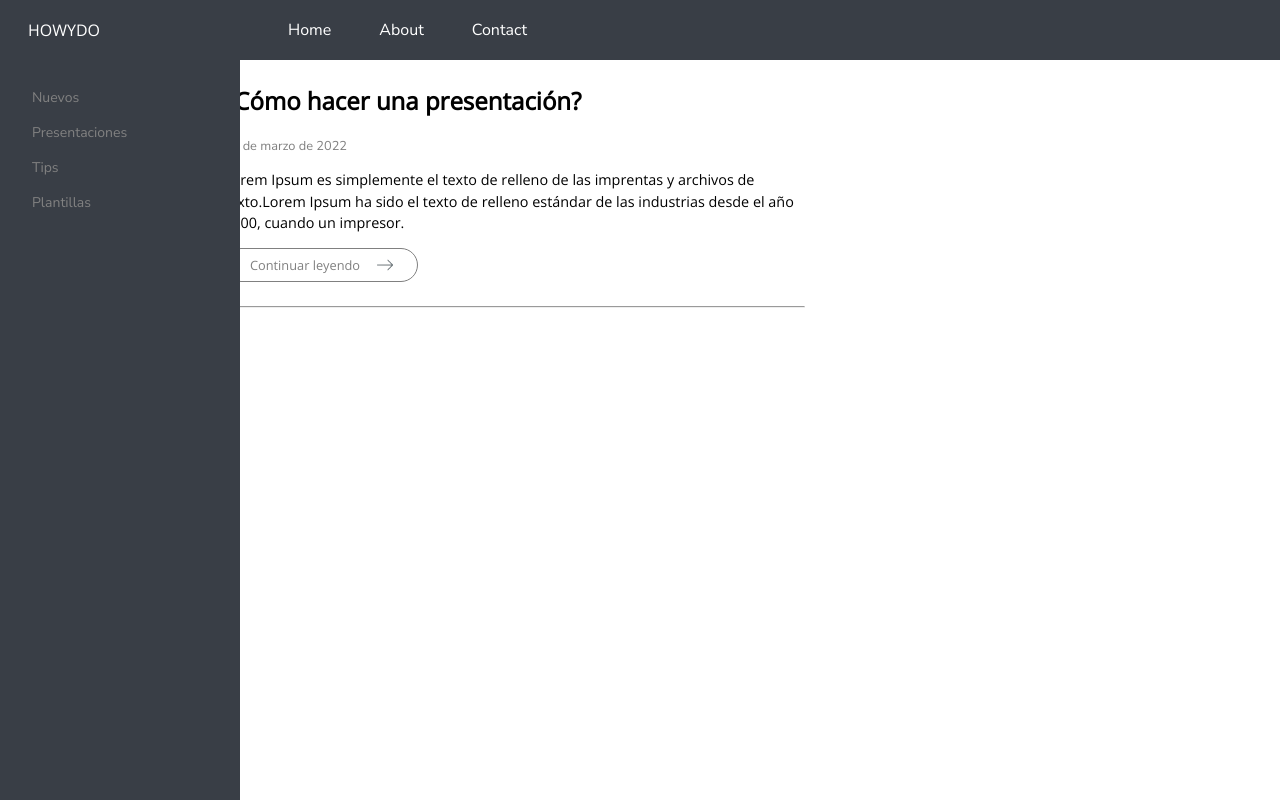
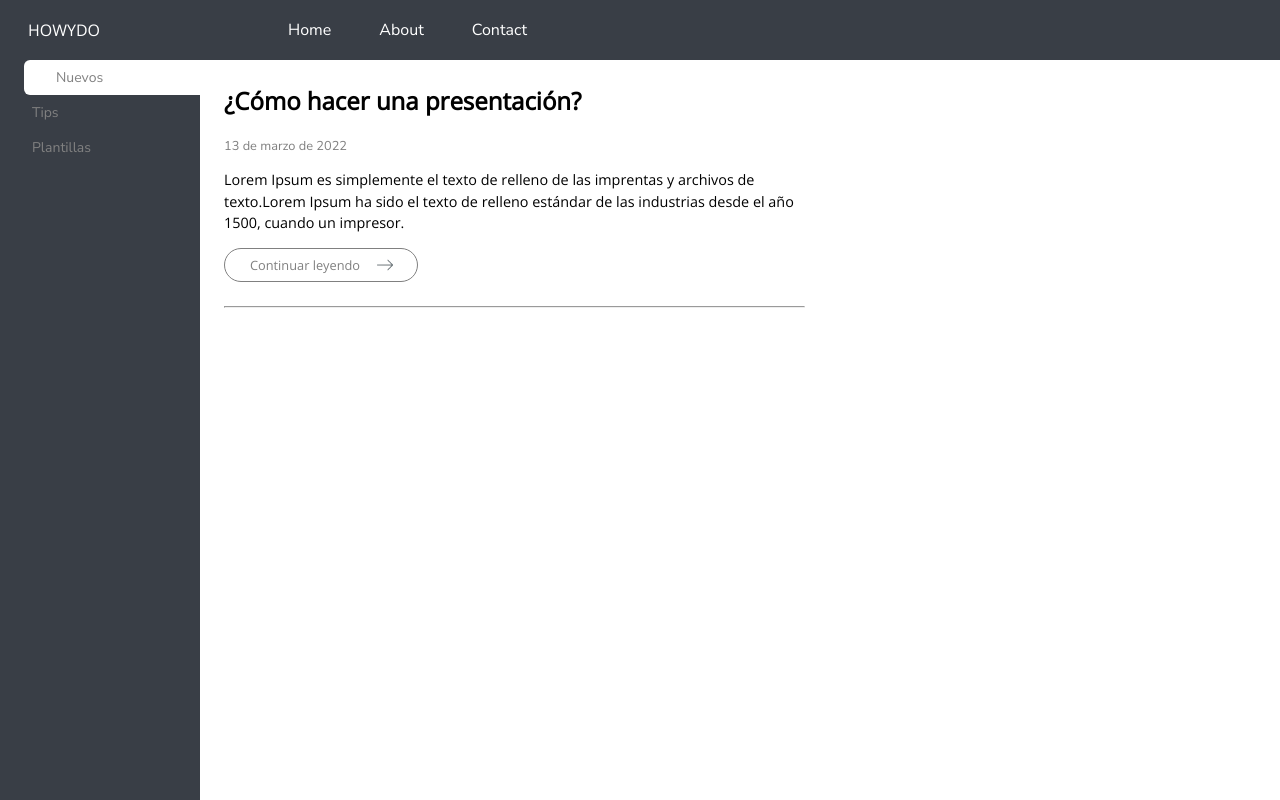
Before and after one commit to lenoryv/howydo, a Next.js app: page /new in a window 1280 px wide. Built offline with nearby package versions, Linux system fonts and the light colour scheme.

Commit message:
Add styles in Sidenav

```diff
--- a/components/Sidenav/Sidenav.module.css
+++ b/components/Sidenav/Sidenav.module.css
@@ -1,13 +1,21 @@
 .sidenav {
     height: 100%;
-    width: 240px;
+    width: 200px;
     position: fixed;
     top: 0;
     left: 0;
     background-color: #393E46;
     overflow-x: hidden;
     transition: 0.5s;
-    padding-top: 80px;
+    padding-top: 60px;
+}
+
+.active {
+    background-color: white;
+    color: #393E46;
+    margin-left: 24px;
+    border-top-left-radius: 6px;
+    border-bottom-left-radius: 6px;
 }
 
 .sidenav a {
--- a/components/Sidenav/Sidenav.tsx
+++ b/components/Sidenav/Sidenav.tsx
@@ -5,9 +5,12 @@ function Sidenav() {
     const { pathname } = useRouter();
     return (
         <div className={styles.sidenav}>
-            <a href="/new">Nuevos</a>
-            <a href="/new">Presentaciones</a>
-            <a href="/new">Tips</a>
+            <a className={pathname === "/new" ? styles.active : ''} href="/new">
+                Nuevos
+            </a>
+            <a className={pathname === "/tips" ? styles.active : ''} href="/tips">
+                Tips
+            </a>
             <a href="/new">Plantillas</a>
         </div>
     );
```
